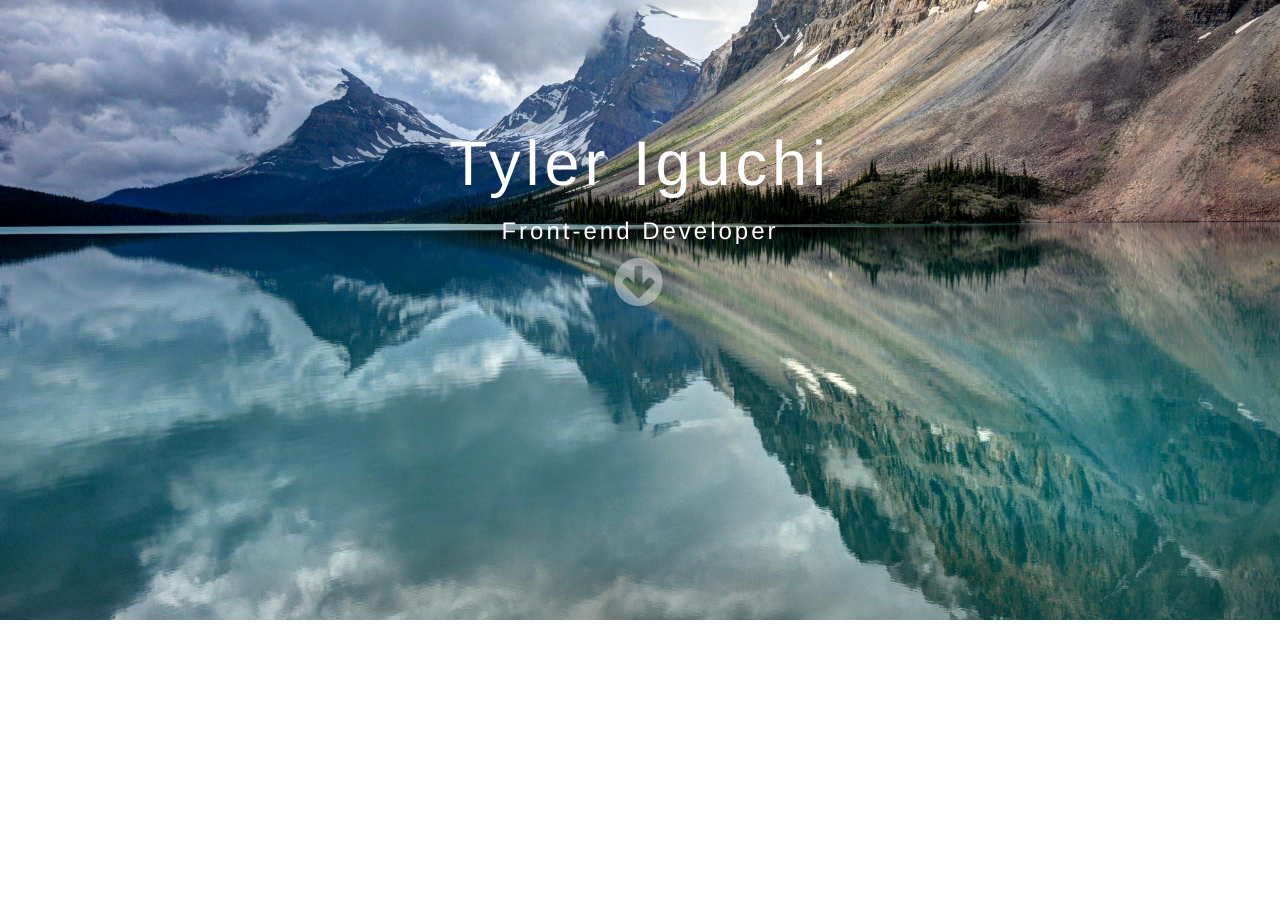
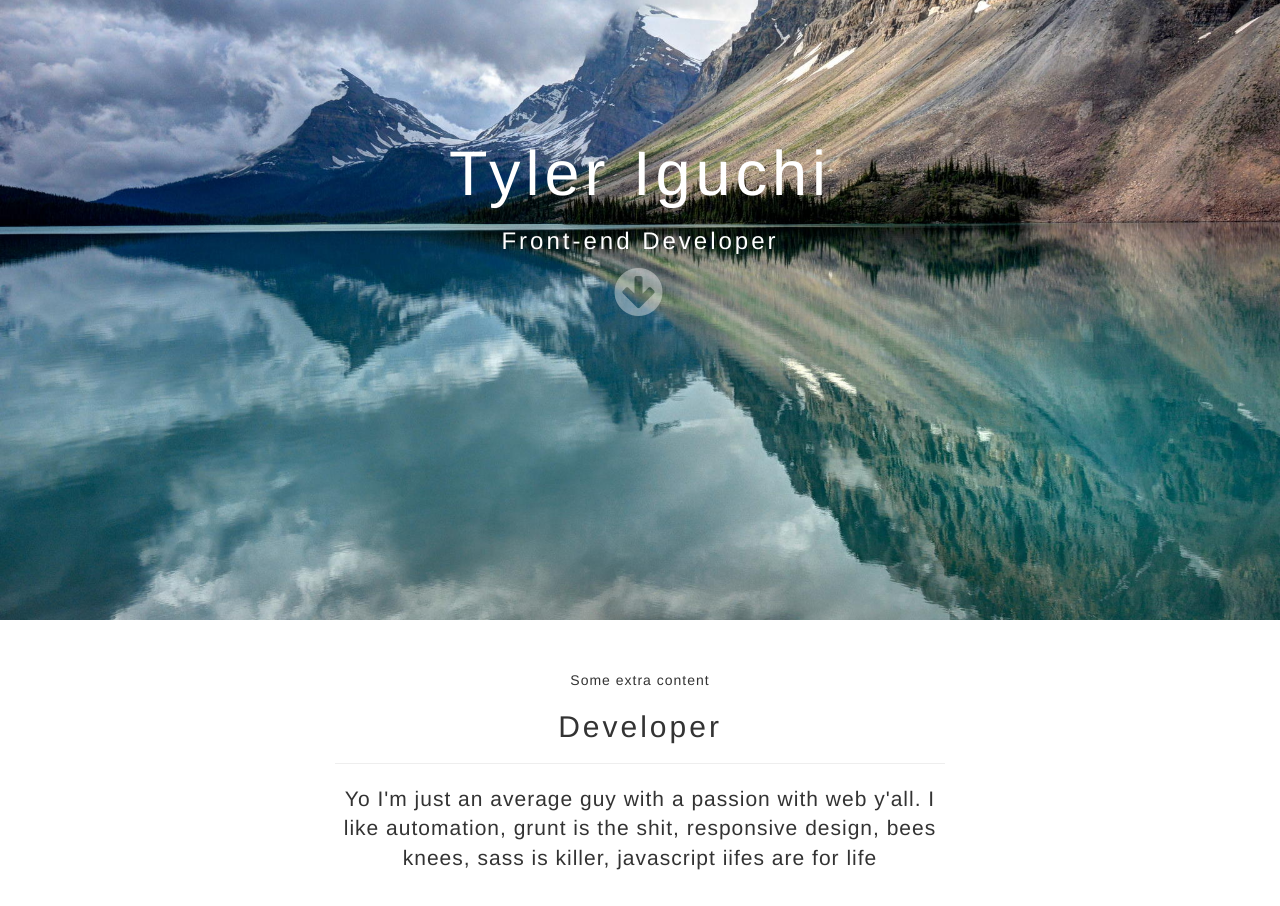
Before and after one commit to tyleriguchi/bootstrapped-portfolio, a website: page index.html in a window 1280 px wide. Shown: the part 180-1086 px from the top of the page. Drawn offline with Linux system fonts and the light colour scheme.

Commit message:
change positions of main header text

```diff
--- a/app/styles/main.scss
+++ b/app/styles/main.scss
@@ -143,7 +143,7 @@ a:hover {
 
 .vert-text h1 {
   padding: 0;
-  margin: 0;
+  margin: 20px 0;
   font-size: 4.5em;
   font-weight: 300;
   letter-spacing: 5px;
@@ -177,7 +177,7 @@ a:hover {
 .intro {
   display: table;
   padding: 50px 0;
-  height: 100%;
+  height: auto;
   width: 100%;
 }
 
```
Also changed, not shown: app/styles/main.css.
